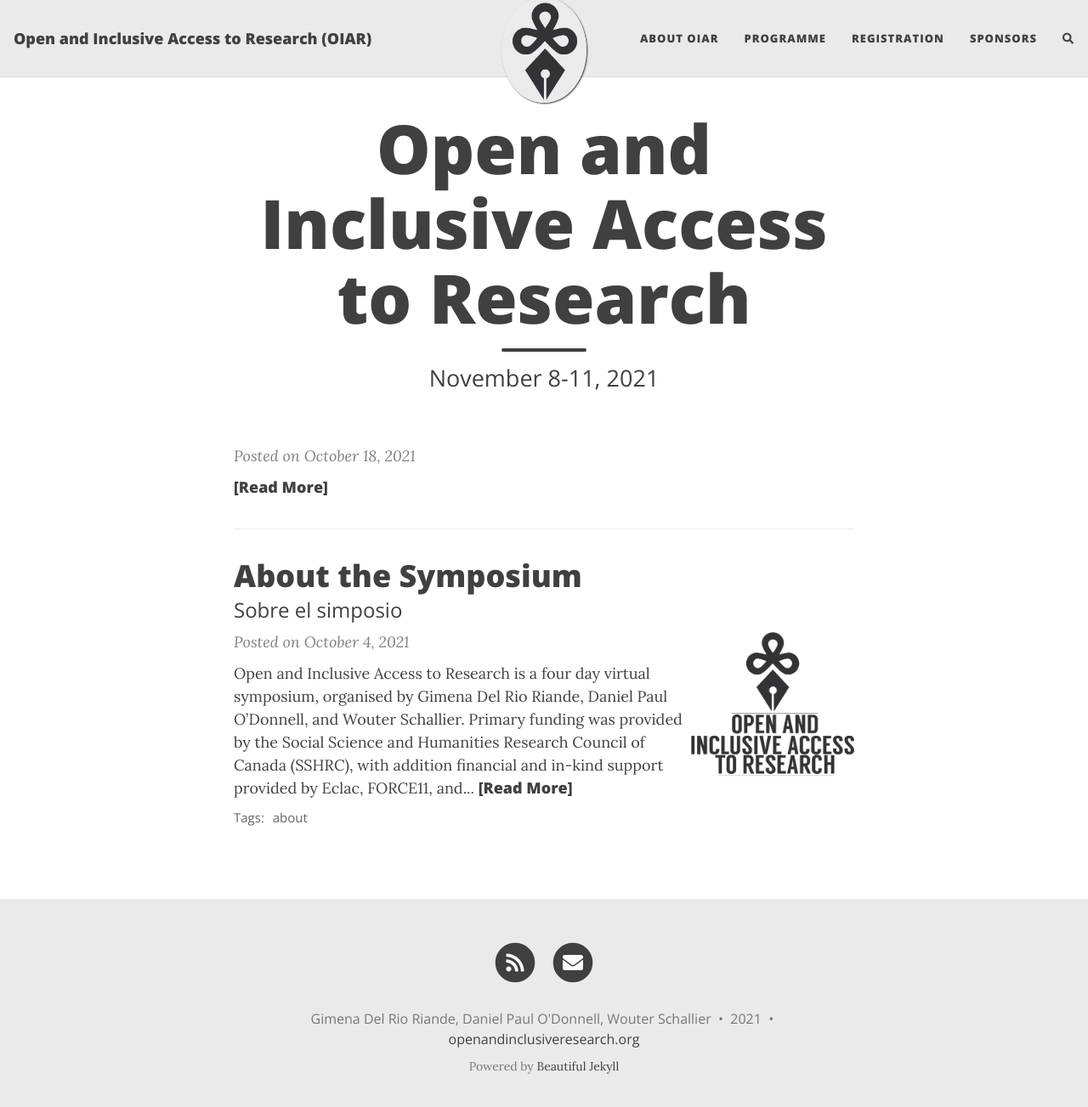
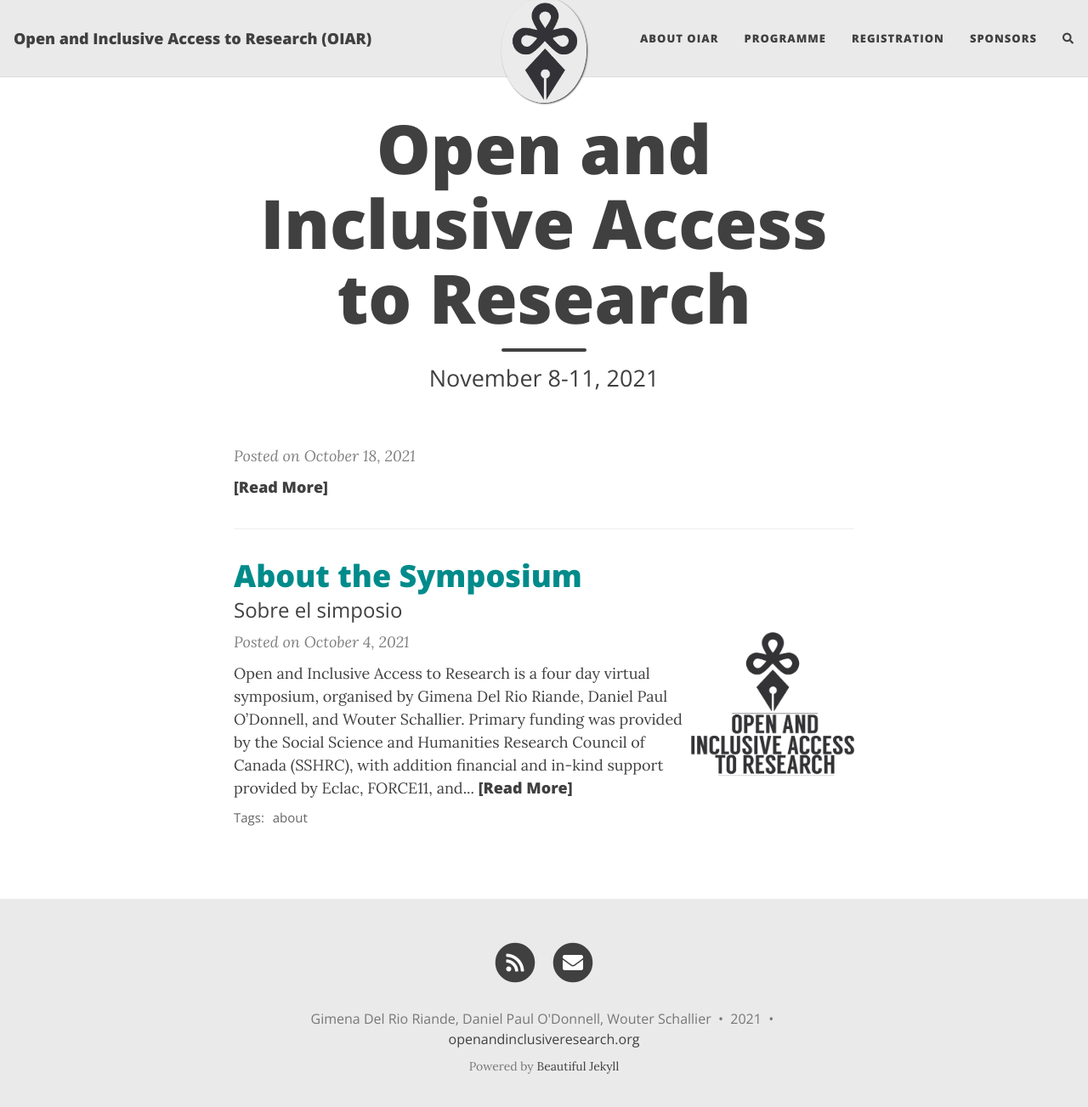
Before and after one commit to caedmon5/OIAR, a Jekyll site: the page built from index.html, in a window 1280 px wide and 1316 px high. Shown: the top 1303 px of the window at 85% size. Built offline with Jekyll 4.4.1, drawn with Linux system fonts in a browser that asks for light colours; nearby versions of some CDN libraries; the list of posts is cut into pages by our own code; comment, search, counter and statistics services are not loaded.

Commit message:
Added Cyan to CSS. May affect whole site so going to check in a minute

```diff
--- a/assets/css/beautifuljekyll.css
+++ b/assets/css/beautifuljekyll.css
@@ -35,6 +35,7 @@ h1 {
 }
 h2 {
   font-size: 1.875rem;
+  color: DarkCyan;
 }
 h3 {
   font-size: 1.5rem;
```
